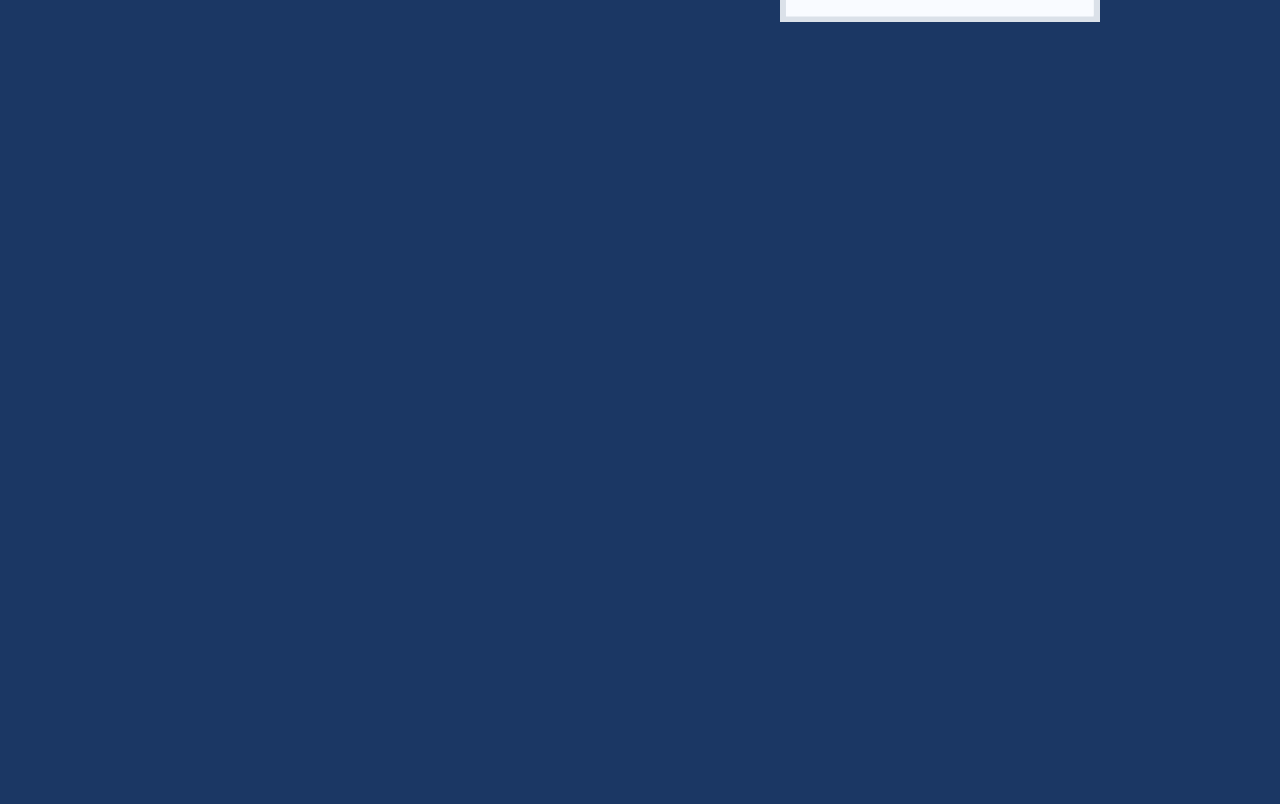
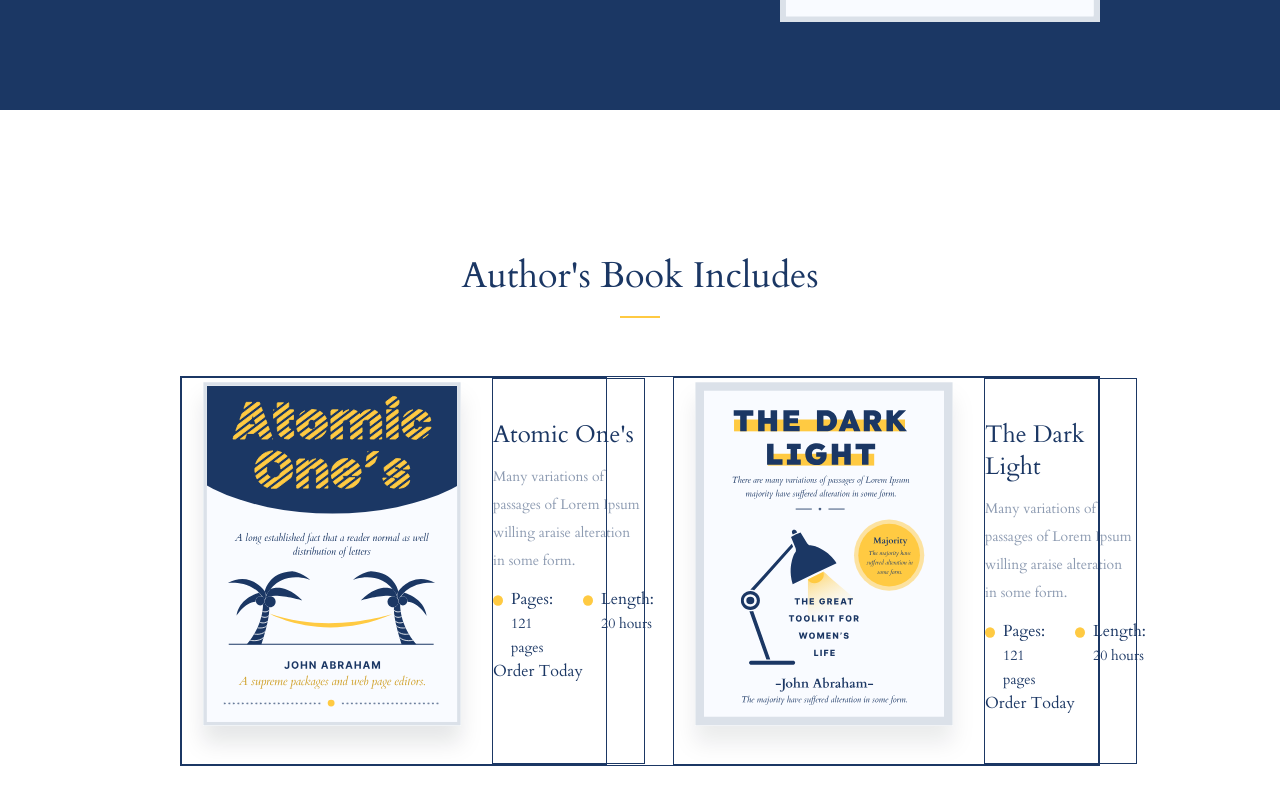
Before and after one commit to charlesnnanna/dauntbooks, a Next.js app: page / in a window 1280 px wide. Shown: the part 586-1390 px from the top of the page. Before the commit the page ends 800 px from the top, so only its background shows below. Built offline with nearby package versions, Linux system fonts and the light colour scheme.

Commit message:
Still working on the AuthorBook component

```diff
--- a/app/layout.tsx
+++ b/app/layout.tsx
@@ -2,17 +2,16 @@ import type { Metadata } from "next";
 import { Inter, Cardo, Open_Sans } from "next/font/google";
 import "./globals.css";
 import Header from "@/components/Header";
-import HomeHero from "@/components/HomeHero";
 
 const cardo = Cardo({
-  weight: ['400', '700'],
-  subsets: ["latin"]
- });
+  weight: ["400", "700"],
+  subsets: ["latin"],
+});
 
- const openSans =  Open_Sans({
-  weight: ['400', '700'],
-  subsets: ["latin"]
- });
+const openSans = Open_Sans({
+  weight: ["400", "700"],
+  subsets: ["latin"],
+});
 
 export const metadata: Metadata = {
   title: "DauntBooks | Home",
@@ -27,9 +26,8 @@ export default function RootLayout({
   return (
     <html lang="en">
       <body className={`${cardo.className}`}>
-        <div className="border-0 border-transparent md:px-[180px]">
-          <Header/>
-          <HomeHero/>
+        <div className="border-0 border-transparent">
+          <Header />
           {children}
         </div>
       </body>
--- a/app/page.tsx
+++ b/app/page.tsx
@@ -1,7 +1,11 @@
-import Book from "./book/page";
+import AuthorBooks from "@/components/HomeComponents/AuthorBooks";
+import HomeHero from "@/components/HomeComponents/HomeHero";
 
 export default function Home() {
   return (
-    <h1></h1>
+    <>
+      <HomeHero />
+      <AuthorBooks />
+    </>
   );
 }
--- a/components/Header.tsx
+++ b/components/Header.tsx
@@ -44,18 +44,19 @@ export default function Header() {
   //const counter = useSelector((state) => state.counter)
 
   return (
-    <Disclosure as="nav" className="bg-navyblue">
+    <Disclosure as="nav" className="bg-navyblue md:px-[180px]">
       {({ open }: { open: boolean }) => (
         <>
           <div className="w-full mx-auto px-4 sm:px-6 md:px-0 md:py-4 text-sm ">
             <div className="flex justify-between h-16 w-full">
               <div className="flex md:flex-row flex-row-reverse justify-between w-full ">
                 <div className=" flex  items-center md:hidden">
-
-                <span className="md:hidden border-0 border-white relative mr-4">
-                    <img className = "relative" src="images/cart.svg" />
-                    <span className="absolute border-0 border-transparent font-bold flex justify-center items-center rounded-full bg-thickyellow w-5 h-5 text-xs text-navyblue right-[-10px] top-[-10px]">01</span>
-                </span>
+                  <span className="md:hidden border-0 border-white relative mr-4">
+                    <img className="relative" src="images/cart.svg" />
+                    <span className="absolute border-0 border-transparent font-bold flex justify-center items-center rounded-full bg-thickyellow w-5 h-5 text-xs text-navyblue right-[-10px] top-[-10px]">
+                      01
+                    </span>
+                  </span>
 
                   <DisclosureButton className="inline-flex items-center justify-center p-2 rounded-md text-gray-400 hover:text-white hover:bg-gray-700 focus:outline-none focus:ring-2 focus:ring-inset focus:ring-white">
                     <span className="sr-only">Open main menu</span>
@@ -66,7 +67,6 @@ export default function Header() {
                     )}
                   </DisclosureButton>
                 </div>
-
 
                 <div className="flex-shrink-0 flex items-center">
                   <img
@@ -102,8 +102,10 @@ export default function Header() {
                     </a>
                   ))}
                   <span className="border-0 border-transparent relative">
-                    <img className = "relative" src="images/cart.svg" />
-                    <span className="absolute border-0 border-transparent font-bold flex justify-center items-center rounded-full bg-thickyellow w-5 h-5 text-xs text-navyblue right-[-10px] top-[-10px]">01</span>
+                    <img className="relative" src="images/cart.svg" />
+                    <span className="absolute border-0 border-transparent font-bold flex justify-center items-center rounded-full bg-thickyellow w-5 h-5 text-xs text-navyblue right-[-10px] top-[-10px]">
+                      01
+                    </span>
                   </span>
                   <span className="border-0 border-thickyellow px-4 py-2 ml-2 bg-thickyellow text-navyblue">
                     Order Today
--- /dev/null
+++ b/components/HomeComponents/AuthorBook.tsx
@@ -0,0 +1,31 @@
+import Image from "next/image";
+import React from "react";
+import HomeList from "./HomeList";
+
+interface AuthorBookProps {
+  title: string;
+  description: string;
+  pages: string;
+  length: string;
+  imagesrc: string;
+}
+export default function AuthorBook(props: AuthorBookProps) {
+  return (
+    <div className="border border-navyblue text-navyblue flex flex-row gap-[10px]">
+      <Image src={props.imagesrc} alt="first book" width={300} height={500} />
+
+      <div className="border border-navyblue py-[40px]">
+        <h2 className="text-2xl">{props.title}</h2>
+        <p className="py-3 text-sm text-slate-700 opacity-50 leading-loose">
+          {props.description}
+        </p>
+        <ul className="flex flex-row gap-10">
+          <HomeList title="Pages" value={props.pages} />
+          <HomeList title="Length" value={props.length} />
+        </ul>
+
+        <button>Order Today</button>
+      </div>
+    </div>
+  );
+}
--- /dev/null
+++ b/components/HomeComponents/AuthorBooks.tsx
@@ -0,0 +1,35 @@
+"use client";
+
+import React from "react";
+import AuthorBook from "./AuthorBook";
+
+export default function AuthorBooks() {
+  return (
+    <div className="bg-white md:py-[145px] md:px-[180px]">
+      <header className="border flex items-center flex-col">
+        <h2 className="border-thickyellow text-navyblue text-4xl">
+          Author's Book Includes
+        </h2>
+        <div className="border border-thickyellow w-[40px] mt-[20px]" />
+      </header>
+
+      <div className="mt-[57px] flex flex-row border border-navyblue gap-[66px]">
+        <AuthorBook
+          title="Atomic One's"
+          description="Many variations of passages of Lorem Ipsum willing araise  alteration in some form."
+          pages="121 pages"
+          length="20 hours"
+          imagesrc="/images/book1.svg"
+        />
+
+        <AuthorBook
+          title="The Dark Light"
+          description="Many variations of passages of Lorem Ipsum willing araise  alteration in some form."
+          pages="121 pages"
+          length="20 hours"
+          imagesrc="/images/book2.svg"
+        />
+      </div>
+    </div>
+  );
+}
--- a/components/HomeHero.tsx
+++ b/components/HomeComponents/HomeHero.tsx
@@ -2,7 +2,7 @@ import Image from "next/image";
 
 export default function HomeHero() {
   return (
-    <div className="flex md:flex-row flex-col border-0 my-20">
+    <div className="flex md:flex-row flex-col border-0 my-20 md:px-[180px]">
       {/* Hero description */}
       <div className="border-0 self-center py-2 my-2">
         <div className="border-0 flex flex-row gap-2">
@@ -73,7 +73,7 @@ export default function HomeHero() {
 
       {/* Hero Image */}
       <div>
-        <Image src="/images/book.SVG" alt="book" width={500} height={100} />
+        <Image src="/images/book.svg" alt="book" width={500} height={100} />
       </div>
     </div>
   );
--- /dev/null
+++ b/components/HomeComponents/HomeList.tsx
@@ -0,0 +1,27 @@
+import Image from "next/image";
+import React from "react";
+
+interface HomeListProps {
+  title: string;
+  value: string;
+}
+
+export default function HomeList(props: HomeListProps) {
+  return (
+    <>
+      <li className="flex flex-row gap-2">
+        <Image
+          className="self-start pt-2"
+          src="/images/bulletpoint.svg"
+          alt="bulletpoint"
+          width={10}
+          height={10}
+        />
+        <p>
+          {props.title}: <br />
+          <span className="font-normal text-sm">{props.value}</span>
+        </p>
+      </li>
+    </>
+  );
+}
```
Also changed, not shown: public/images/book1.svg (added), public/images/book2.svg (added).
